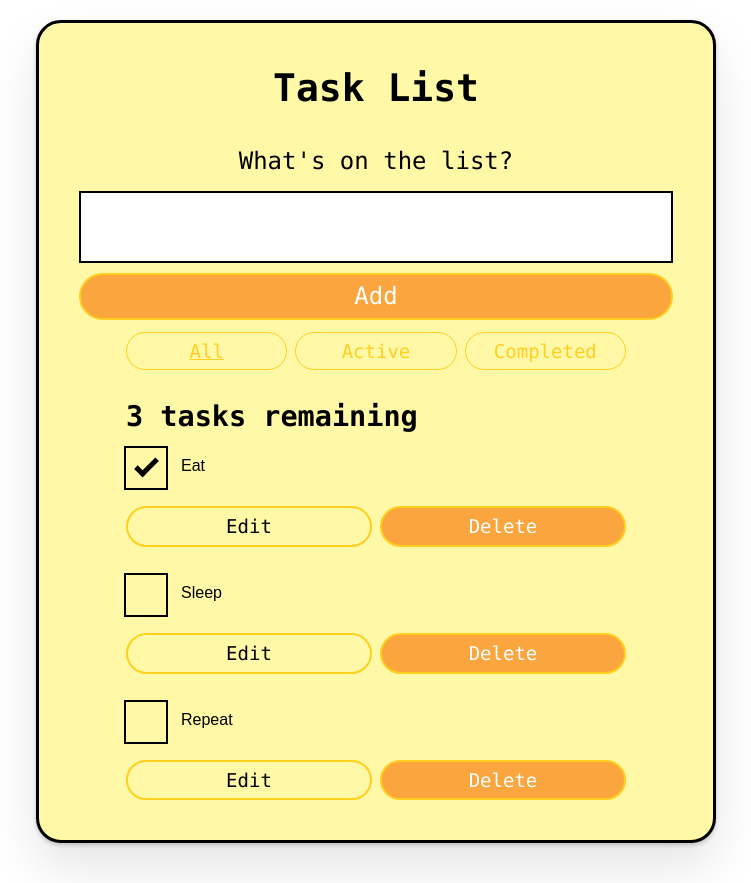
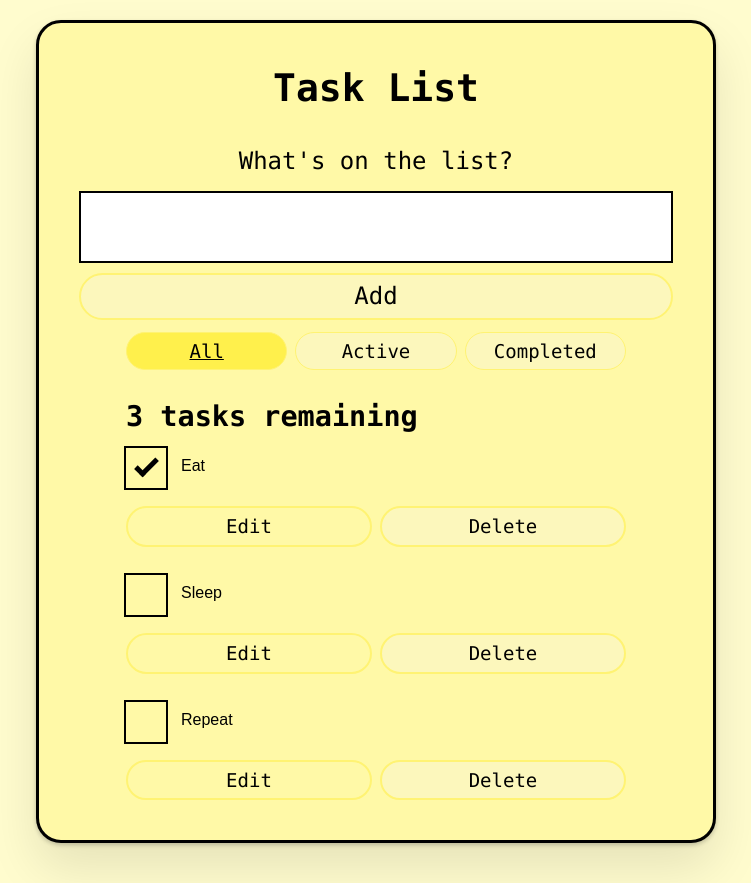
Before and after one commit to TomisinJ/todo-list, a React (Create React App) app: page / in a window 1280 px wide. Shown: the whole page, without its empty margins (264-1015 px from the left). Built offline with nearby package versions, Linux system fonts and the light colour scheme.

Commit message:
Updated css and deleted files

```diff
--- a/src/index.css
+++ b/src/index.css
@@ -6,10 +6,10 @@
   box-sizing: border-box;
 }
 
-*:focus {
+/* *:focus {
   outline: 3px dashed #228bec;
   outline-offset: 0;
-}
+} */
 
 html {
   font: 62.5% / 1.15 sans-serif;
@@ -71,7 +71,7 @@ body {
   font:
     1.6rem/1.25 Menlo,
     sans-serif;
-  background-color: #ffffff;
+  background-color: #fffcce;
 }
 
 @media screen and (min-width: 620px) {
@@ -89,7 +89,7 @@ body {
 
 .btn {
   padding: 0.8rem 1rem 0.7rem;
-  border: 0.2rem solid #ffce1f;
+  border: 0.2rem solid #fff373;
   border-radius: 40px;
   cursor: pointer;
   text-transform: capitalize;
@@ -97,27 +97,29 @@ body {
 
 .btn.toggle-btn {
   border-width: 1px;
-  color: #ffce1f;
+  background-color: #fcf7bc;
+  color: #000000;
 }
 
 .btn.toggle-btn[aria-pressed="true"] {
   text-decoration: underline;
-  border-color: #ffce1f;
+  background-color: #fff04c;
+  border-color: #fff373;
 }
 
 .btn__danger {
-  color: #fff;
-  background-color: #faa53e;
-  border-color: #ffce1f;
+  color: #000000;
+  background-color: #fcf7bc;
+  border-color: #fff373;
 }
 
 .btn__filter {
-  border-color: #f98900;
+  border-color: #fff373;
 }
 
 .btn__primary {
-  color: #fff;
-  background-color: #faa53e;
+  color: #000000;
+  background-color: #fcf7bc;
 }
 
 .btn-group {
@@ -323,10 +325,10 @@ body {
   background: transparent;
 }
 
-.c-cb > input[type="checkbox"]:focus + label::before {
+/* .c-cb > input[type="checkbox"]:focus + label::before {
   border-width: 4px;
   outline: 3px dashed #228bec;
-}
+} */
 
 /* manually creating a checkbox tick */
 .c-cb > label::after {
```
Also changed, not shown: database.js (deleted, +0 -25 lines).
